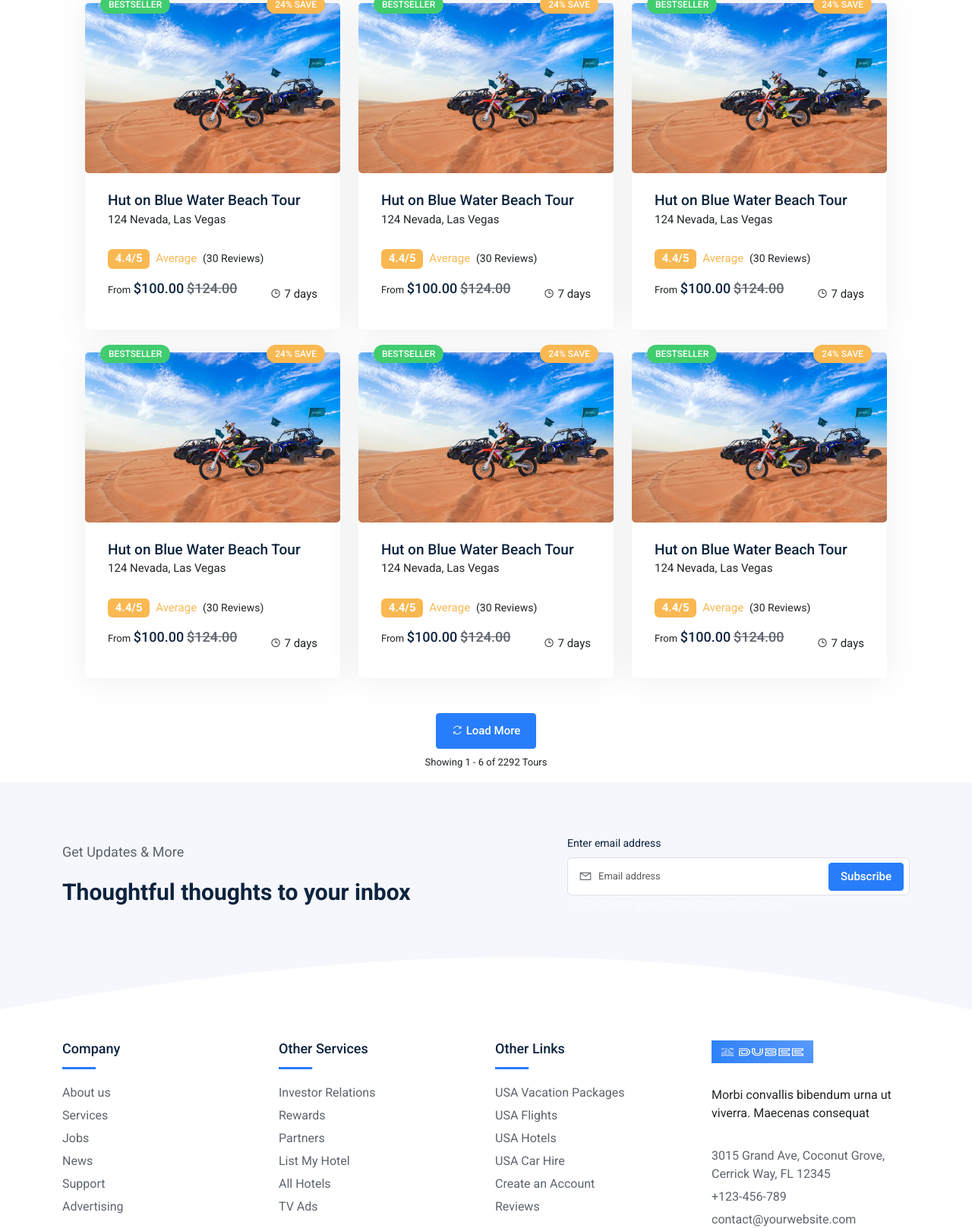
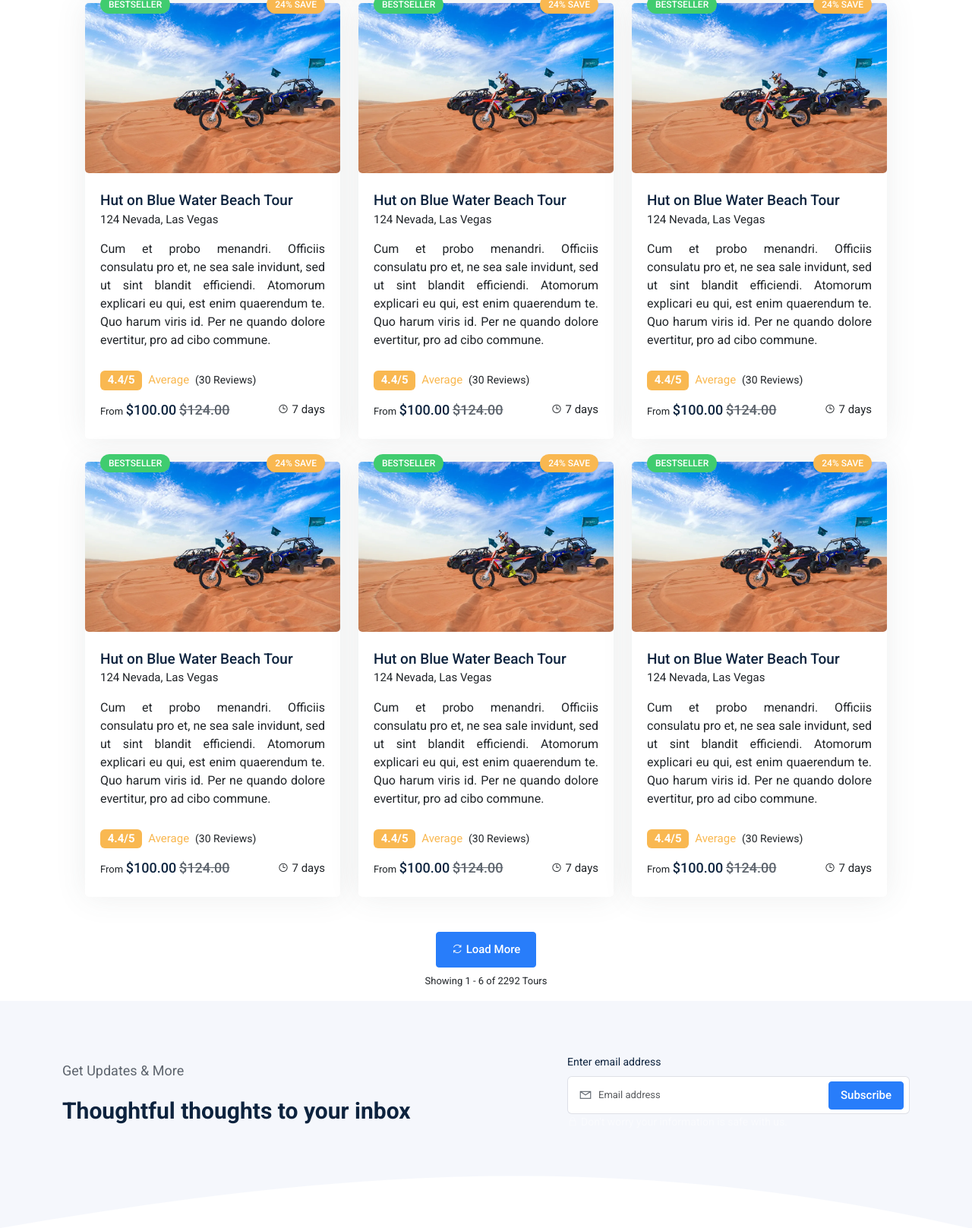
Before and after one commit to varghesevj/dubee, a Django app: page /tours/ in a window 1280 px wide. Shown: the part 671-2288 px from the top of the page at 76% size. Run offline with Django 5.2, Linux system fonts and the light colour scheme; style sheets or scripts are compiled from the project's sources; some libraries are stand-ins or nearby versions.

Commit message:
fix - ui issues

```diff
--- a/packages/templates/package_details.html
+++ b/packages/templates/package_details.html
@@ -988,7 +988,7 @@
                       </div>
                     </div>
                     <!-- end comments -->
-                    <div class="comment comment-reply-item">
+                    <div class="comment ">
                       <div class="comment-avatar">
                         <img
                           class="avatar__img"
--- a/static/scss/partials/_cards.scss
+++ b/static/scss/partials/_cards.scss
@@ -88,7 +88,8 @@
     }
   }
   .card-body {
-    padding: 25px 30px;
+    text-align: justify;
+    padding: 25px 20px;
     min-height: auto;
   }
   .list-items-2 {
@@ -118,6 +119,9 @@
     }
   }
   .card-price {
+    p{
+      margin-bottom: inherit;
+    }
     font-size: $font-size-15;
     .price__from {
       font-size: $font-size-13;
--- a/static/scss/partials/_comment.scss
+++ b/static/scss/partials/_comment.scss
@@ -61,6 +61,7 @@
     font-weight: $font-weight-bold;
   }
   .comment__date {
+    margin-bottom: inherit;
     font-size: $font-size-14;
   }
 }
--- a/templates/partials/list_card.html
+++ b/templates/partials/list_card.html
@@ -21,6 +21,7 @@
             <a href="{% url 'package_detail' category='tours' id=1 %}">Hut on Blue Water Beach Tour</a>
         </h3>
         <p class="card-meta">124 Nevada, Las Vegas</p>
+        <p class="card-description">Cum et probo menandri. Officiis consulatu pro et, ne sea sale invidunt, sed ut sint blandit efficiendi. Atomorum explicari eu qui, est enim quaerendum te. Quo harum viris id. Per ne quando dolore evertitur, pro ad cibo commune.</p>
         <div class="card-rating">
             <span class="badge text-white">4.4/5</span>
             <span class="review__text">Average</span>
```
Also changed, not shown: 2 other files.
